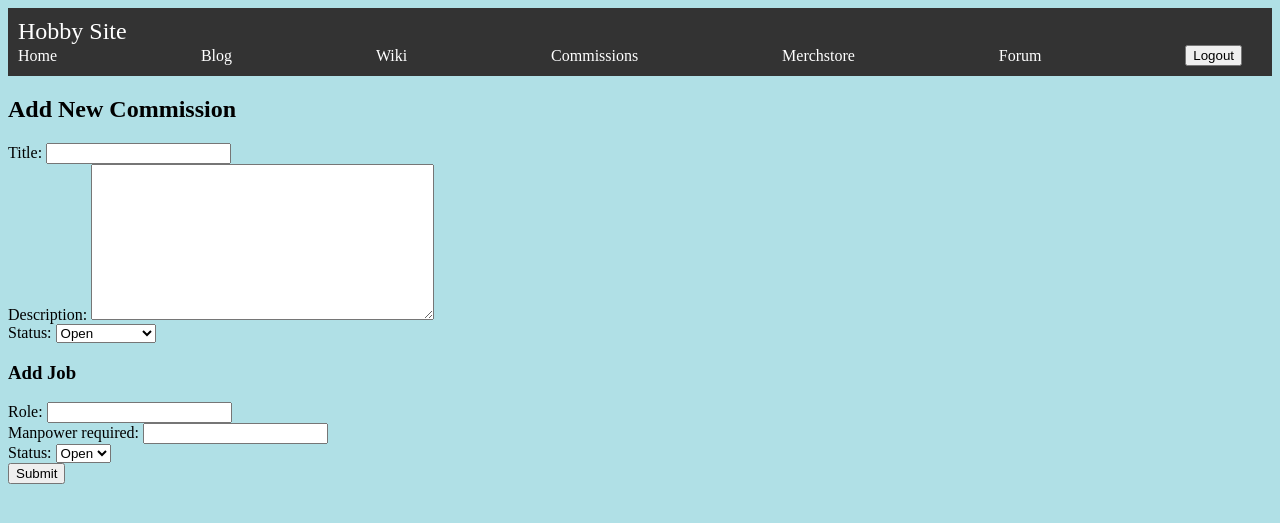
After one commit to tchato-admu/hobbysite-F-21, a Django app: page /commissions/add in a window 1280 px wide. The commit adds this page. Shown: the top 523 px of the page. Run offline with Django 5.2, Linux system fonts and the light colour scheme; the visitor is signed in with stand-in values (Sample User, id 1).

Commit message:
Added Commissions

```diff
--- /dev/null
+++ b/hobbysite/commissions/forms.py
@@ -0,0 +1,23 @@
+from django import forms
+
+from.models import Job, JobApplication, Commission
+
+
+class CommissionForm(forms.ModelForm):
+    class Meta:
+        model = Commission
+        fields = "__all__"
+        exclude = ["author"]
+
+
+class JobApplicationForm(forms.ModelForm):
+    class Meta:
+        model = JobApplication
+        fields = []
+
+
+class JobForm(forms.ModelForm):
+    class Meta:
+        model = Job
+        fields = "__all__"
+        exclude = ["commission"]
--- a/hobbysite/commissions/models.py
+++ b/hobbysite/commissions/models.py
@@ -1,34 +1,68 @@
 from django.db import models
 from django.urls import reverse
+from user_management.models import Profile
 
 
-class Commissions(models.Model):
+class Commission(models.Model):
+    status_choices = [
+        ('Open', 'Open'),
+        ('Full', 'Full'),
+        ('Completed', 'Completed'),
+        ('Discontinued', 'Discontinued')
+    ]
+
     title = models.CharField(max_length=255)
     description = models.TextField()
-    people_required = models.IntegerField()
+    status = models.CharField(max_length=20, choices=status_choices, default='Open')
     created_on = models.DateTimeField(auto_now_add=True)
     updated_on = models.DateTimeField(auto_now=True)
+    author = models.ForeignKey(to=Profile, on_delete=models.CASCADE, related_name="commission")
+
+    class Meta:
+        ordering = ['created_on']
+
 
     def __str__(self):
-        return self.title
+        return str(self.title)
+
 
     def get_absolute_url(self):
         return reverse("commissions:commissions_detail", args=[str(self.pk)])
 
 
+class Job(models.Model):
+    status_choices = [
+        ('Open', 'Open'),
+        ('Full', 'Full')
+    ]
+
+    commission = models.ForeignKey(
+        Commission,
+        on_delete=models.CASCADE,
+        related_name="job")
+    role = models.CharField(max_length=255)
+    manpower_required = models.PositiveIntegerField()
+    status = models.CharField(max_length=20, choices=status_choices, default='Open')
+
     class Meta:
-        ordering = ["created_on"]
+        ordering = ['-status', '-manpower_required', 'role']
 
 
-
-class Comments(models.Model):
-    commission = models.ForeignKey(
-        to=Commissions, on_delete=models.CASCADE, related_name="comments"
-    )
-    entry = models.TextField()
-    created_on = models.DateTimeField(auto_now_add=True)
-    updated_on = models.DateTimeField(auto_now=True)
+    def __str__(self):
+        return str(self.role)
 
 
+class JobApplication(models.Model):
+    status_choices = [
+        ('Pending', 'Pending'),
+        ('Accepted', 'Accepted'),
+        ('Rejected', 'Rejected')
+    ]
+
+    job = models.ForeignKey(Job, on_delete=models.CASCADE, related_name="job_application")
+    applicant = models.ForeignKey(Profile, on_delete=models.CASCADE)
+    status = models.CharField(max_length=20, choices=status_choices, default='Pending')
+    applied_on = models.DateTimeField(auto_now_add=True)
+
     class Meta:
-        ordering = ["-created_on"]
+        ordering = ['-status', '-applied_on']
--- a/hobbysite/commissions/urls.py
+++ b/hobbysite/commissions/urls.py
@@ -1,10 +1,12 @@
 from django.urls import path
 
-from .views import commissions_detail, commissions_list
+from .views import commissions_detail, commissions_list, commissions_edit, commissions_create
 
 urlpatterns = [
     path("list", commissions_list, name="commissions_list"),
     path("detail/<int:pk>", commissions_detail, name="commissions_detail"),
+    path("add", commissions_create, name="commissions_add"),
+    path("<int:pk>/edit", commissions_edit, name="commissions_edit"),
 ]
 
 app_name = "commissions"
--- a/hobbysite/commissions/views.py
+++ b/hobbysite/commissions/views.py
@@ -1,13 +1,99 @@
-from django.shortcuts import render
+from django.contrib.auth.decorators import login_required
+from django.db.models import Count, Sum
+from django.shortcuts import redirect, render
+from django.urls import reverse
+from django.contrib import messages
 
-from commissions.models import Commissions
+from commissions.models import Commission, Job, JobApplication
+from .forms import CommissionForm, JobApplicationForm, JobForm
 
 
+
+@login_required
 def commissions_list(request):
-    commissions_list = {"commissions_list": Commissions.objects.all()}
-    return render(request, "commission/commissions_list.html", commissions_list)
+    all_commissions = Commission.objects.all()
+    created_commissions = Commission.objects.filter(author=request.user.profile)
+    user = request.user.profile
+    user_applications = Commission.objects.filter(
+            job__job_application__applicant=request.user.profile
+        )
 
 
+    ctx = {
+        'all_commissions': all_commissions,
+        'created_commissions': created_commissions,
+        'user_applications': user_applications,
+    }
+    return render(request, 'commission/commissions_list.html', ctx)
+
+
+@login_required
 def commissions_detail(request, pk):
-    commissions_detail = {"commissions_detail": Commissions.objects.get(pk=pk)}
-    return render(request, "commission/commissions_detail.html", commissions_detail)
+    commission_detail = Commission.objects.get(pk=pk)
+    commission_jobs = commission_detail.job
+    total_manpower_sum= commission_jobs.aggregate(Sum('manpower_required'))['manpower_required__sum'] or 0
+    open_manpower = total_manpower_sum - commission_jobs.filter(job_application__status='Accepted').count()
+
+    form = JobApplicationForm()
+    if request.method == 'POST':
+        form = JobApplicationForm(request.POST)
+        if form.is_valid():
+            application = form.save(commit=False)
+            application.job = Job.objects.get(role=request.POST.get("job"))
+            application.applicant = request.user.profile
+            application.status = JobApplication.status_choices[0][1]
+            form.save()
+            return redirect(reverse('commissions:commissions_list'))
+
+    ctx = {
+        'commission_detail': commission_detail,
+        'commission_jobs': commission_jobs.all,
+        'total_manpower_sum': total_manpower_sum,
+        'open_manpower': open_manpower,
+        'form': form,
+    }
+    return render(request, 'commission/commissions_detail.html', ctx)
+
+@login_required
+def commissions_create(request):
+    commission_form = CommissionForm()
+    job_form = JobForm()
+    if request.method == 'POST':
+        commission_form = CommissionForm(request.POST)
+        job_form = JobForm(request.POST)
+        if commission_form.is_valid() and job_form.is_valid():
+            commission = commission_form.save(commit=False)
+            commission.author = request.user.profile
+            commission.save()
+            job = job_form.save(commit=False)
+            job.commission = commission
+            job.save()
+            return redirect('commissions:commissions_list')
+
+    ctx = {'commission_form': commission_form, 'job_form': job_form}
+    return render(request, 'commission/commissions_add.html', ctx)
+
+@login_required
+def commissions_edit(request, pk):
+    commission = Commission.objects.get(pk=pk)
+    if commission.author != request.user.profile:
+
+        messages.error(request, "You are not authorized to edit this commission.")
+        return redirect('commissions:commission_detail', pk=pk)
+
+    commission_form = CommissionForm(instance=commission)
+    job_form = JobForm(instance=commission)
+    if request.method == 'POST':
+        commission_form = CommissionForm(request.POST, instance=commission)
+        job_form = JobForm(request.POST, instance=commission)
+        if commission_form.is_valid()and job_form.is_valid():
+            job = job_form.save(commit=False)
+            job.commission = commission
+            job.save()
+            if commission.job.filter(status='Open').count() == 0:
+                commission.status = 'Full'
+                commission.save()
+            return redirect('commissions:commissions_detail', pk=pk)
+
+    context = {'commission_form': commission_form,'job_form': job_form }
+    return render(request, 'commission/commissions_edit.html', context)
--- a/hobbysite/templates/commission/base.html
+++ b/hobbysite/templates/commission/base.html
@@ -1,30 +1,10 @@
+{% extends '../navbar.html' %}
 <!DOCTYPE html>
 <html lang="en-US">
 <head>
-    <title>Hobby site</title>
-    <style>
-        body {
-            font-family: Arial, sans-serif;
-            background-color: #f0f0f0;
-            margin: 0;
-            padding: 0;
-        }
-        h1 {
-            font-style: italic;
-            color: #333;
-            text-align: center;
-            padding-top: 50px;
-        }
-        .content {
-            text-align: center;
-            margin-top: 50px;
-        }
-    </style>
+    <title>Commissions</title>
 </head>
 <body>
     <h1>Commissions</h1>
-    <div class="content">
-        {% block content %}{% endblock %}
-    </div>
 </body>
 </html>
--- /dev/null
+++ b/hobbysite/templates/commission/commissions_add.html
@@ -0,0 +1,16 @@
+{% extends "commission/base.html" %}
+{% block content %}
+<style>
+    body {
+        background-color: powderblue;
+    }
+</style>
+<h2>Add New Commission</h2>
+<form method="POST">
+    {% csrf_token %}
+    {{ commission_form }}
+    <h3>Add Job</h3>
+    {{ job_form }}
+    <input type="submit" value="Submit">
+</form>
+{% endblock %}
```
Also changed, not shown: hobbysite/commissions/admin.py (+11 -6 lines), hobbysite/templates/commission/commissions_detail.html (+91 -16 lines), hobbysite/templates/commission/commissions_edit.html (added, +37 -0 lines), hobbysite/templates/commission/commissions_list.html (+77 -11 lines), hobbysite/commissions/migrations/0003_commission_job_jobapplication_delete_comments_and_more.py (added), hobbysite/commissions/migrations/0004_alter_job_commission.py (added), 1 other file.
